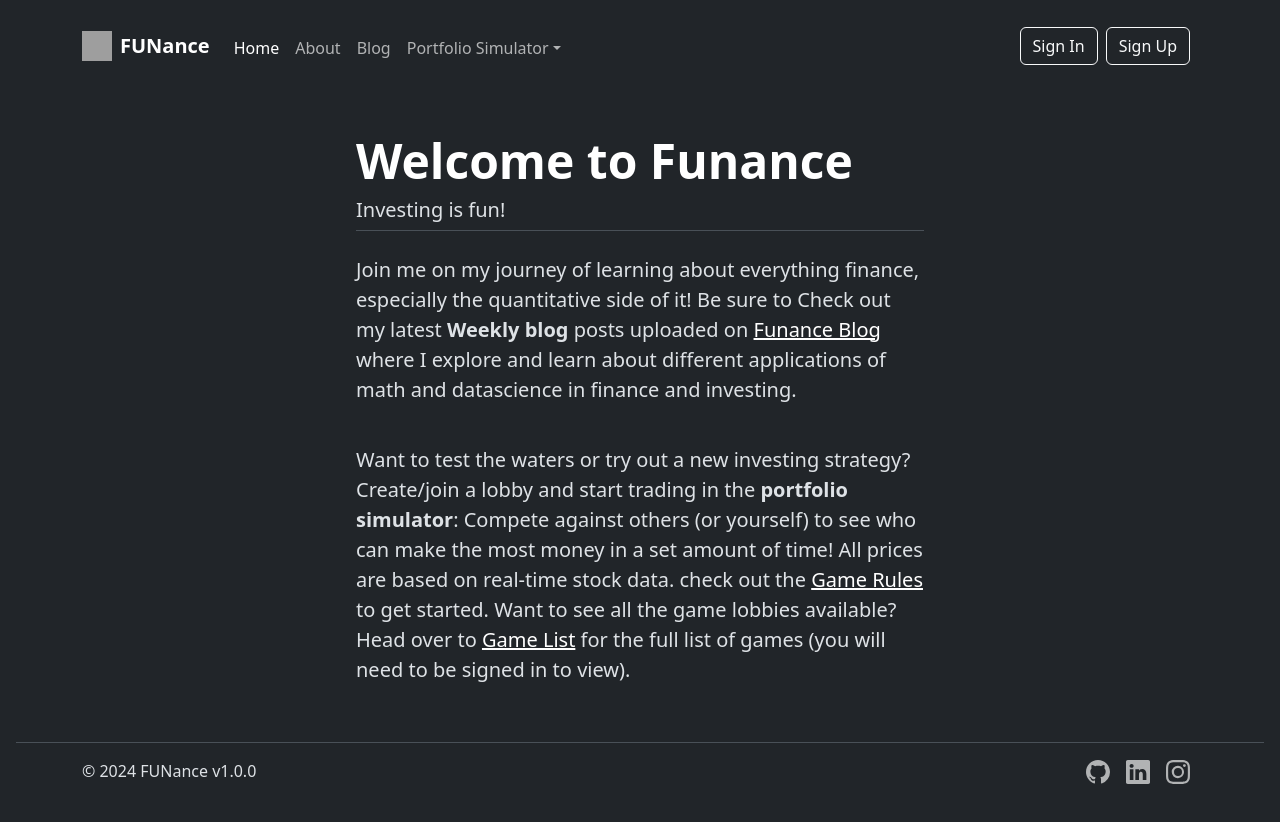
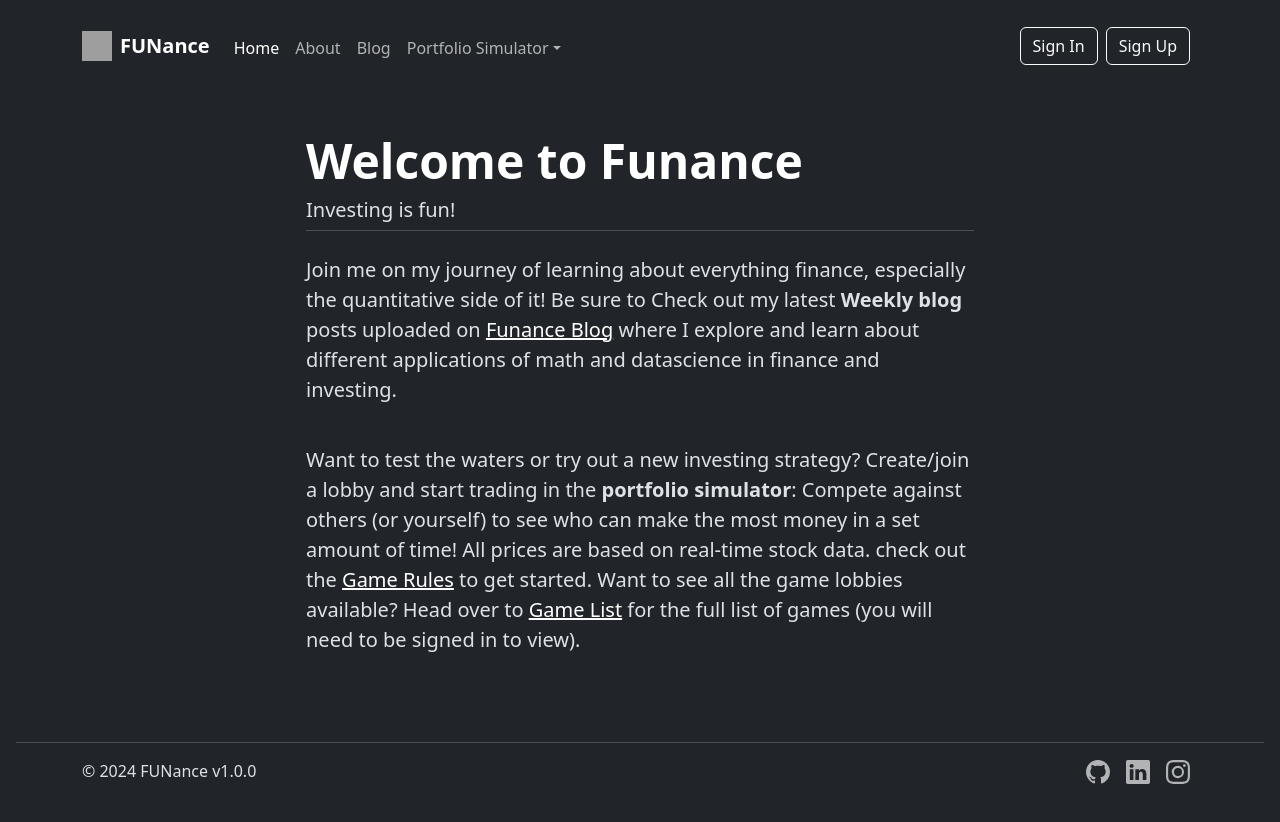
Before and after one commit to yangsu01/Funance, a React (Vite) app in the folder client/: page / in a window 1280 px wide. Shown: the top 822 px of the page. After the commit the page ends 801 px from the top, so only its background shows below. Built offline with nearby package versions, Linux system fonts and the light colour scheme; no server answers; grey boxes are pictures that could not be loaded.

Commit message:
style: update page content max width

```diff
--- a/client/src/index.css
+++ b/client/src/index.css
@@ -8,7 +8,7 @@
 }
 
 .form-signup {
-  max-width: 500px;
+  max-width: 400px;
   padding: 1rem;
 }
 
@@ -38,7 +38,7 @@
 
 .home-container {
   margin: auto;
-  max-width: 600px;
+  max-width: 700px;
   padding: 1rem;
 }
 
```
